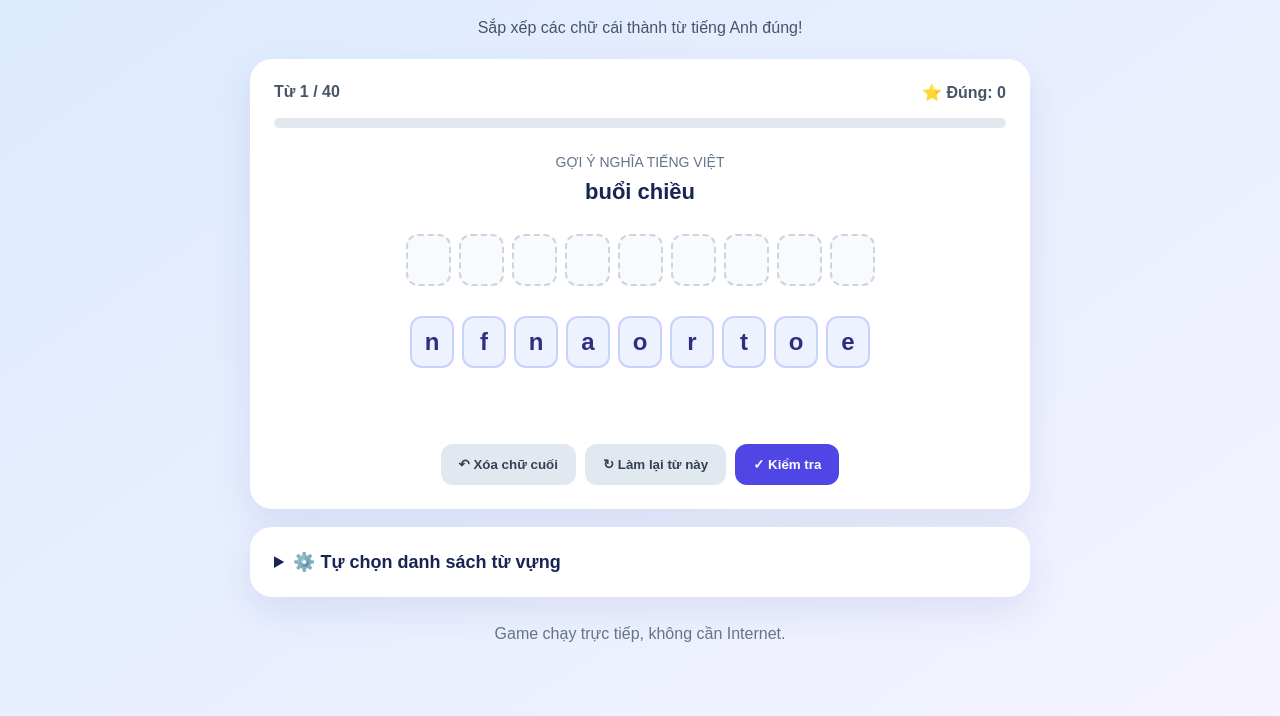
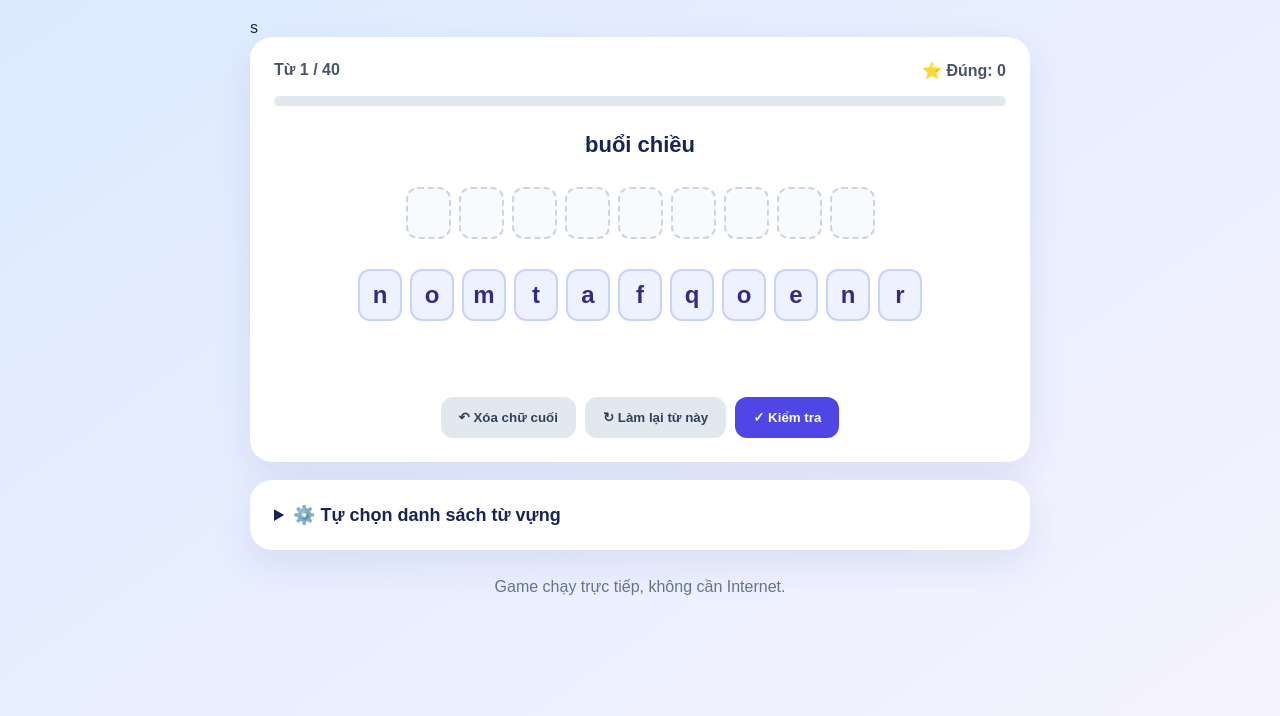
Before and after one commit to luthikimyen1900213-commits/Game, a plain HTML site: page index.html in a window 1280 px wide. Shown: the part 84-800 px from the top of the page. Drawn offline with Linux system fonts and the light colour scheme.

Commit message:
Add files via upload

```diff
--- a/index.html
+++ b/index.html
@@ -212,9 +212,8 @@
 
     <header>
         <h1>🔤 English Word Scramble</h1>
-        <p>Sắp xếp các chữ cái thành từ tiếng Anh đúng!</p>
-    </header>
 
+    </header>s
     <section class="card">
 
         <div class="top">
@@ -227,7 +226,6 @@
         </div>
 
         <div class="hint">
-            <small>GỢI Ý NGHĨA TIẾNG VIỆT</small>
             <strong id="hint"></strong>
         </div>
 
@@ -388,7 +386,25 @@ const sample = [
     function draw() {
         const item = words[index];
 
-        tiles = shuffle(item.word);
+
+const alphabet = "ABCDEFGHIJKLMNOPQRSTUVWXYZ".toLowerCase();
+
+let extraLetters = "";
+
+for (let i = 0; i < 2; i++) {
+    const available = [...alphabet].filter(
+        letter => !item.word.includes(letter) &&
+                  !extraLetters.includes(letter)
+    );
+
+    const randomIndex = Math.floor(
+        Math.random() * available.length
+    );
+
+    extraLetters += available[randomIndex];
+}
+
+tiles = shuffle(item.word + extraLetters);
         selected = [];
         done = false;
 
@@ -462,8 +478,10 @@ const sample = [
             b.disabled = done;
 
             b.onclick = () => {
+    if (selected.length < words[index].word.length) {
         selected.push(tile.id);
         render();
+    }
 };
 
             letters.append(b);
```
Lines whose indentation alone changed are shown as unchanged.
